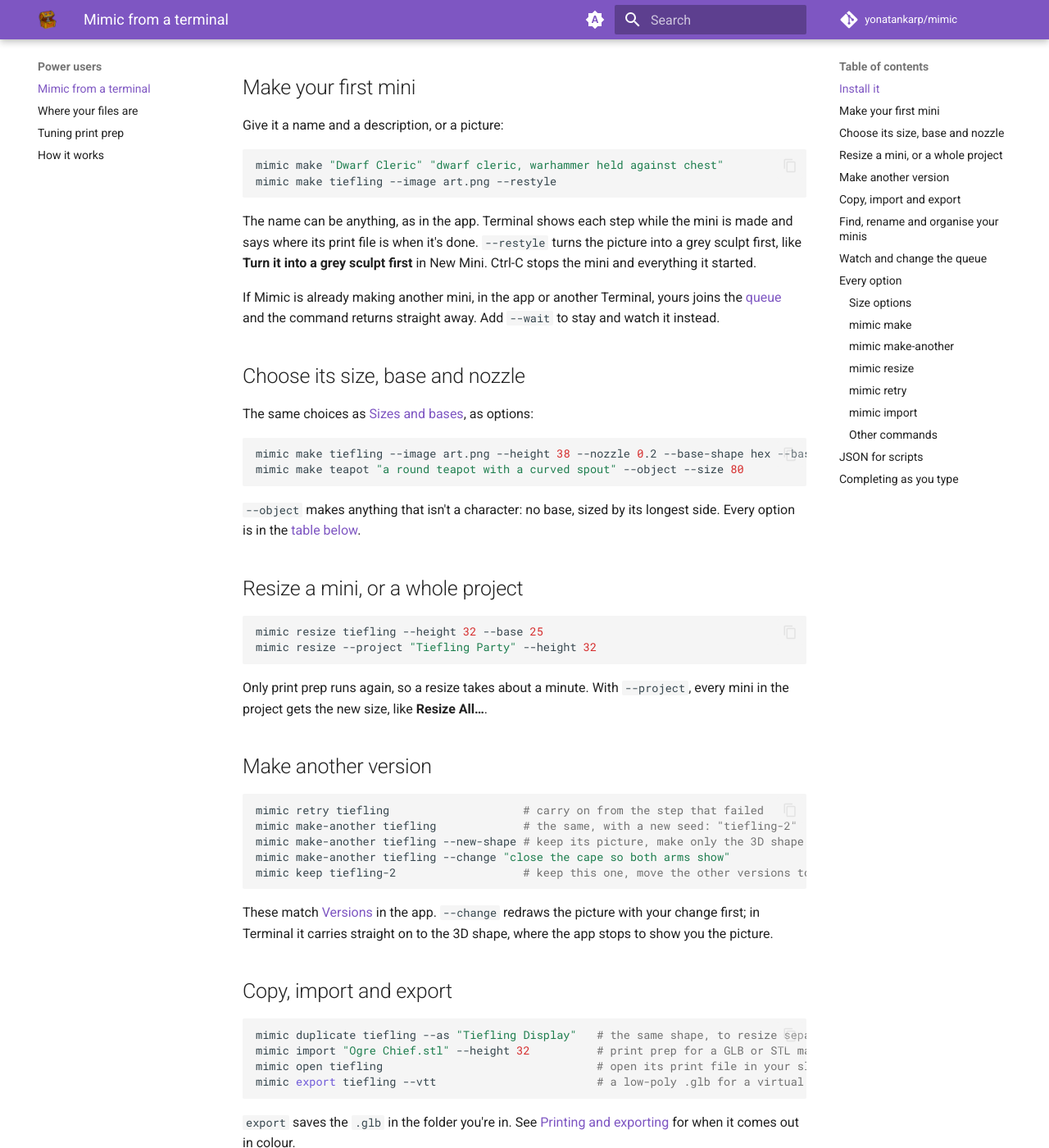
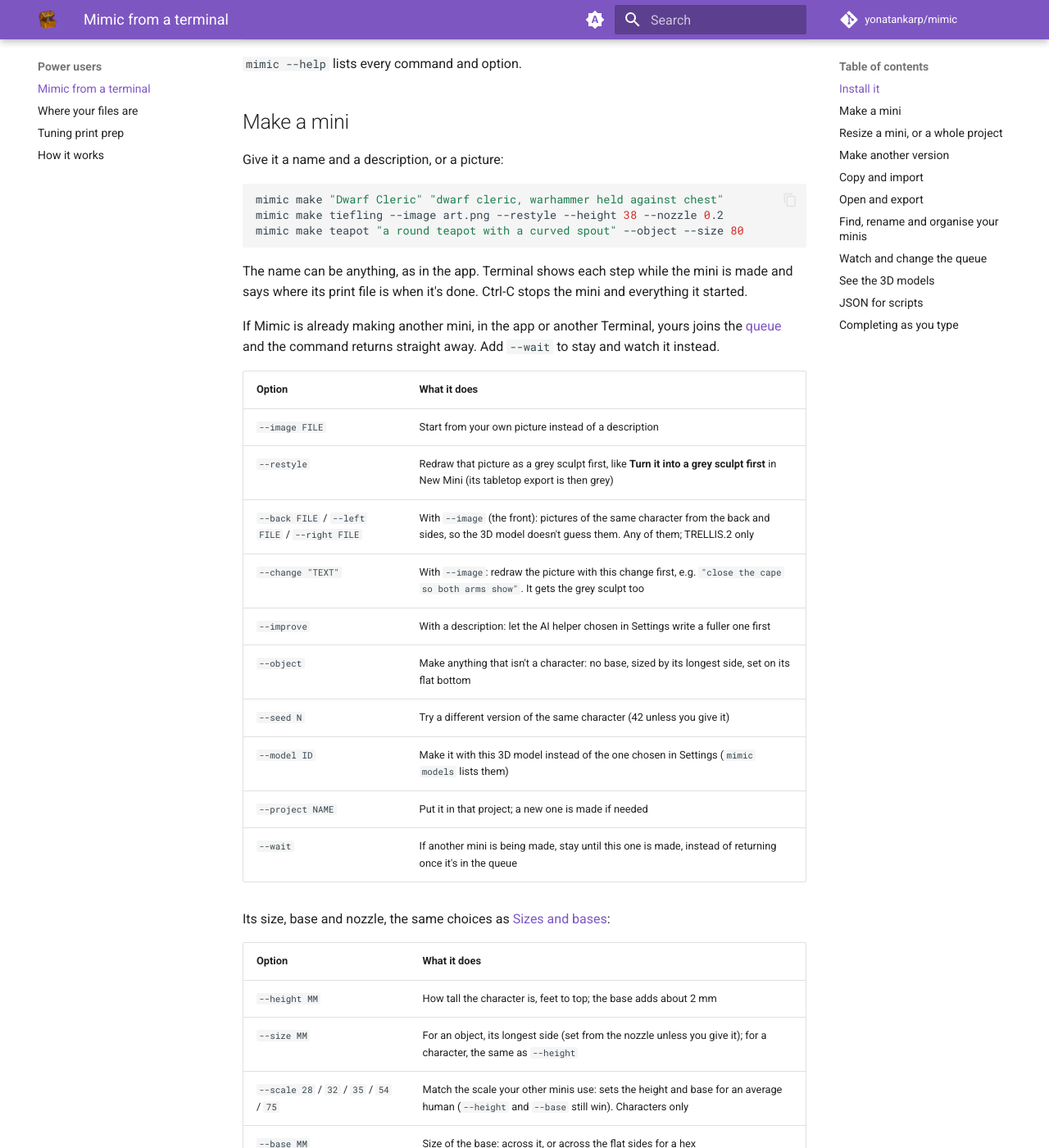
Before and after one commit to yonatankarp/mimic, an MkDocs documentation site: the page built from docs/cli.md, in a window 1280 px wide and 1400 px high, scrolled down 562 px. Shown: the whole window at 82% size. Built offline with MkDocs 1.6.1 and Material for MkDocs 9.7.7, drawn with Linux system fonts in a browser that asks for light colours; comment, search, counter and statistics services are not loaded; some of the changed text lies outside the part shown.

Commit message:
docs: each terminal section lists the options its commands take

````diff
--- /dev/null
+++ b/docs/.snippets/size-options.md
@@ -0,0 +1,13 @@
+| Option | What it does |
+|---|---|
+| `--height MM` | How tall the character is, feet to top; the base adds about 2 mm |
+| `--size MM` | For an object, its longest side (set from the nozzle unless you give it); for a character, the same as `--height` |
+| `--scale 28` / `32` / `35` / `54` / `75` | Match the scale your other minis use: sets the height and base for an average human (`--height` and `--base` still win). Characters only |
+| `--base MM` | Size of the base: across it, or across the flat sides for a hex |
+| `--base-shape round` / `square` / `hex` | The base's shape (round unless you give it) |
+| `--base-style plain` / `stone` / `wood` / `cobble` | A floor pressed into the top of the base: flagstones, planks or cobblestones (plain unless you give it) |
+| `--magnet 5x2` / `6x2` / `8x3` / `none` | A hole under the base for a round magnet this wide by this tall, in mm, with a little room to spare; the base gets taller to fit it (none unless you give it) |
+| `--nozzle 0.2` / `0.4` / `0.6` | Your printer's nozzle |
+| `--inflate MM` | Extra thickness for thin parts (set from the nozzle unless you give it) |
+| `--no-base` | Keep the character's own base instead of adding one |
+| `--add-base` | Give an object a base too (sized to its shadow unless you give `--base`) |
--- a/docs/cli.md
+++ b/docs/cli.md
@@ -3,6 +3,8 @@
 Everything Mimic does in its window, it also does as a `mimic` command in Terminal, with the same
 engine and the same minis. It's handy for making a batch of minis from a script, resizing a whole
 project in one go, or reading your minis as JSON.
+
+Each section below shows the commands for one job, then every option those commands take.
 
 ## Install it
 
@@ -17,34 +19,38 @@
 
 `mimic --help` lists every command and option.
 
-## Make your first mini
+## Make a mini
 
 Give it a name and a description, or a picture:
 
 ```bash
 mimic make "Dwarf Cleric" "dwarf cleric, warhammer held against chest"
-mimic make tiefling --image art.png --restyle
+mimic make tiefling --image art.png --restyle --height 38 --nozzle 0.2
+mimic make teapot "a round teapot with a curved spout" --object --size 80
 ```
 
 The name can be anything, as in the app. Terminal shows each step while the mini is made and says
-where its print file is when it's done. `--restyle` turns the picture into a grey sculpt first,
-like **Turn it into a grey sculpt first** in New Mini. Ctrl-C stops the mini and everything it
-started.
+where its print file is when it's done. Ctrl-C stops the mini and everything it started.
 
 If Mimic is already making another mini, in the app or another Terminal, yours joins the
 [queue](queue.md) and the command returns straight away. Add `--wait` to stay and watch it instead.
 
-## Choose its size, base and nozzle
+| Option | What it does |
+|---|---|
+| `--image FILE` | Start from your own picture instead of a description |
+| `--restyle` | Redraw that picture as a grey sculpt first, like **Turn it into a grey sculpt first** in New Mini (its tabletop export is then grey) |
+| `--back FILE` / `--left FILE` / `--right FILE` | With `--image` (the front): pictures of the same character from the back and sides, so the 3D model doesn't guess them. Any of them; TRELLIS.2 only |
+| `--change "TEXT"` | With `--image`: redraw the picture with this change first, e.g. `"close the cape so both arms show"`. It gets the grey sculpt too |
+| `--improve` | With a description: let the AI helper chosen in Settings write a fuller one first |
+| `--object` | Make anything that isn't a character: no base, sized by its longest side, set on its flat bottom |
+| `--seed N` | Try a different version of the same character (42 unless you give it) |
+| `--model ID` | Make it with this 3D model instead of the one chosen in Settings (`mimic models` lists them) |
+| `--project NAME` | Put it in that project; a new one is made if needed |
+| `--wait` | If another mini is being made, stay until this one is made, instead of returning once it's in the queue |
 
-The same choices as [Sizes and bases](sizes-and-bases.md), as options:
+Its size, base and nozzle, the same choices as [Sizes and bases](sizes-and-bases.md):
 
-```bash
-mimic make tiefling --image art.png --height 38 --nozzle 0.2 --base-shape hex --base-style stone
-mimic make teapot "a round teapot with a curved spout" --object --size 80
-```
-
-`--object` makes anything that isn't a character: no base, sized by its longest side. Every option
-is in the [table below](#every-option).
+--8<-- "docs/.snippets/size-options.md"
 
 ## Resize a mini, or a whole project
 
@@ -54,7 +60,17 @@
 ```
 
 Only print prep runs again, so a resize takes about a minute. With `--project`, every mini in the
-project gets the new size, like **Resize All…**.
+project gets the new size, like **Resize All…**. A resize keeps the mini's base shape, floor, magnet
+and nozzle unless you give them.
+
+| `resize` option | What it does |
+|---|---|
+| `--project NAME` | Resize every mini in that project, instead of one mini |
+| `--wait` | If another mini is being made, stay until this one is resized |
+
+Plus the size, base and nozzle to resize it to:
+
+--8<-- "docs/.snippets/size-options.md"
 
 ## Make another version
 
@@ -66,21 +82,50 @@
 mimic keep tiefling-2                   # keep this one, move the other versions to the Trash
 ```
 
-These match [Versions](versions.md) in the app. `--change` redraws the picture with your change
-first; in Terminal it carries straight on to the 3D shape, where the app stops to show you the
-picture.
+These match [Versions](versions.md) in the app. `make-another` uses the mini's own picture or
+description and sizes. `retry` takes only `--wait`; `keep` takes no options.
 
-## Copy, import and export
+| `make-another` option | What it does |
+|---|---|
+| `--new-shape` | Keep the picture it made and make only the 3D shape again |
+| `--change "TEXT"` | Redraw the picture with this change first. It starts from the picture this mini was made from, so changes add up. In Terminal it carries straight on; the app stops to show you the picture first |
+| `--seed N` | Use this seed instead of a new one |
+| `--wait` | If another mini is being made, stay until this one is made |
+
+## Copy and import
 
 ```bash
 mimic duplicate tiefling --as "Tiefling Display"   # the same shape, to resize separately
 mimic import "Ogre Chief.stl" --height 32          # print prep for a GLB or STL made elsewhere
-mimic open tiefling                                # open its print file in your slicer
-mimic export tiefling --vtt                        # a low-poly .glb for a virtual tabletop
 ```
 
-`export` saves the `.glb` in the folder you're in. See [Printing and exporting](printing.md) for
-when it comes out in colour.
+`duplicate` needs `--as "<new name>"`, the copy's name, and takes nothing else. `import` takes the
+model as it is, so it has no picture options:
+
+| `import` option | What it does |
+|---|---|
+| `--object` | It isn't a character: no base, sized by its longest side |
+| `--project NAME` | Put it in that project; a new one is made if needed |
+| `--wait` | If another mini is being made, stay until this one is made |
+
+Plus its size, base and nozzle:
+
+--8<-- "docs/.snippets/size-options.md"
+
+## Open and export
+
+```bash
+mimic open tiefling           # open its print file in your slicer
+mimic export tiefling --vtt   # a low-poly .glb for a virtual tabletop
+```
+
+`open` uses the slicer chosen in Settings and takes no options. `export` saves the `.glb` in the
+folder you're in; see [Printing and exporting](printing.md) for when it comes out in colour.
+
+| `export` option | What it does |
+|---|---|
+| `--vtt` | The kind of export, for a virtual tabletop (needed) |
+| `--triangles N` | How many triangles the low-poly model has (5,000 unless you give it) |
 
 ## Find, rename and organise your minis
 
@@ -89,14 +134,25 @@
 mimic info tiefling                         # its size, filament, how it was made and its versions
 mimic rename tiefling --to "Tiefling Warlock"
 mimic trash tiefling-3                      # to the Trash, where you can put it back
+mimic projects
 mimic project create "Orc Warband"
-mimic move tiefling --project "Orc Warband" # or --unsorted
-mimic project delete "Orc Warband"          # its minis go to Unsorted; --trash-minis trashes them
+mimic project rename "Orc Warband" --to "Orc Horde"
+mimic move tiefling --project "Orc Horde"   # or --unsorted
+mimic project delete "Orc Horde"            # its minis go to Unsorted
 ```
 
 A mini goes by its name in `mimic list`, or by the name you gave it in Mimic:
 `mimic info "Élodie"`. Changes show in the app straight away. See
 [Your minis and projects](organizing.md).
+
+| Option | Commands | What it does |
+|---|---|---|
+| `--json` | `list`, `info`, `projects` | Print it as JSON, for scripts ([below](#json-for-scripts)) |
+| `--to NAME` | `rename`, `project rename` | The new name (needed) |
+| `--project NAME` / `--unsorted` | `move` | Where to move it (one of them is needed) |
+| `--trash-minis` | `project delete` | Move the project's minis to the Trash too, instead of to Unsorted |
+
+`trash` takes one or more names and no options; `project create` takes only the project's name.
 
 ## Watch and change the queue
 
@@ -110,86 +166,22 @@
 
 There's one queue for the app and every Terminal. See [The queue](queue.md).
 
-## Every option
+| Option | Commands | What it does |
+|---|---|---|
+| `--json` | `queue` | Print it as JSON, for scripts ([below](#json-for-scripts)) |
+| `--to front` / `end` / `<place>` | `queue move` | Where to move it: first, last, or a place from 1 |
+| `--up` / `--down` | `queue move` | One place up or down |
 
-Not every command takes every option. The size options are shared by `make`, `resize` and
-`import`; the rest belong to one or two commands each.
+`queue remove`, `queue pause`, `queue resume` and `stop` take no options.
 
-### Size options
+## See the 3D models
 
-For `make`, `resize` (one mini or `--project`) and `import`.
+```bash
+mimic models   # the 3D models, which are downloaded, and which one Mimic uses
+```
 
-| Option | What it does |
-|---|---|
-| `--height MM` | How tall the character is, feet to top; the base adds about 2 mm |
-| `--size MM` | For an object, its longest side (set from the nozzle unless you give it); for a character, the same as `--height` |
-| `--scale 28` / `32` / `35` / `54` / `75` | Match the scale your other minis use: sets the height and base for an average human (`--height` and `--base` still win). Characters only |
-| `--base MM` | Size of the base: across it, or across the flat sides for a hex |
-| `--base-shape round` / `square` / `hex` | The base's shape (round unless you give it) |
-| `--base-style plain` / `stone` / `wood` / `cobble` | A floor pressed into the top of the base: flagstones, planks or cobblestones (plain unless you give it) |
-| `--magnet 5x2` / `6x2` / `8x3` / `none` | A hole under the base for a round magnet this wide by this tall, in mm, with a little room to spare; the base gets taller to fit it (none unless you give it) |
-| `--nozzle 0.2` / `0.4` / `0.6` | Your printer's nozzle |
-| `--inflate MM` | Extra thickness for thin parts (set from the nozzle unless you give it) |
-| `--no-base` | Keep the character's own base instead of adding one |
-| `--add-base` | Give an object a base too (sized to its shadow unless you give `--base`) |
-
-A resize keeps the mini's base shape, floor, magnet and nozzle unless you give them.
-
-### `mimic make`
-
-`mimic make "<name>" "<description>"` or `mimic make "<name>" --image <picture>`, plus the size
-options and:
-
-| Option | What it does |
-|---|---|
-| `--image FILE` | Start from your own picture instead of a description |
-| `--restyle` | Redraw that picture as a grey sculpt first (its tabletop export is then grey) |
-| `--back FILE` / `--left FILE` / `--right FILE` | With `--image` (the front): pictures of the same character from the back and sides, so the 3D model doesn't guess them. Any of them; TRELLIS.2 only |
-| `--change "TEXT"` | With `--image`: redraw the picture with this change first, e.g. `"close the cape so both arms show"`. It gets the grey sculpt too |
-| `--improve` | With a description: let the AI helper chosen in Settings write a fuller one first |
-| `--object` | Make anything that isn't a character: no base, sized by its longest side, set on its flat bottom |
-| `--seed N` | Try a different version of the same character (42 unless you give it) |
-| `--model ID` | Make it with this 3D model instead of the one chosen in Settings (`mimic models` lists them) |
-| `--project NAME` | Put it in that project; a new one is made if needed |
-| `--wait` | If another mini is being made, stay until this one is made, instead of returning once it's in the queue |
-
-### `mimic make-another`
-
-`mimic make-another <name>` makes the next version, with the mini's own picture or description and
-sizes.
-
-| Option | What it does |
-|---|---|
-| `--new-shape` | Keep the picture it made and make only the 3D shape again |
-| `--change "TEXT"` | Redraw the picture with this change first. It starts from the picture this mini was made from, so changes add up. In Terminal it carries straight on; the app stops to show you the picture first |
-| `--seed N` | Use this seed instead of a new one |
-| `--wait` | As for `make` |
-
-### `mimic resize`
-
-`mimic resize <name>`, or `mimic resize --project "<project>"` for every mini in a project (like
-**Resize All…**). Takes the size options and `--wait`.
-
-### `mimic retry`
-
-`mimic retry <name>` carries on from the step that failed. Takes `--wait`.
-
-### `mimic import`
-
-`mimic import <file.glb|file.stl>` takes the model as it is. Takes the size options, `--object`,
-`--project NAME` and `--wait`.
-
-### Other commands
-
-| Command | Options |
-|---|---|
-| `mimic duplicate <name>` | `--as "<new name>"`, the copy's name (needed) |
-| `mimic export <name>` | `--vtt` (needed), and `--triangles N` for how many triangles the low-poly model has (5,000 unless you give it) |
-| `mimic rename <name>`, `mimic project rename "<project>"` | `--to "<new name>"` (needed) |
-| `mimic move <name>` | `--project "<project>"` or `--unsorted` |
-| `mimic project delete "<project>"` | `--trash-minis` moves its minis to the Trash too, instead of to Unsorted |
-| `mimic queue move <name>` | `--to front`, `--to end`, `--to <place>`, `--up` or `--down` |
-| `mimic list`, `projects`, `queue`, `models`, `info <name>` | `--json` prints it as JSON, for scripts ([below](#json-for-scripts)) |
+`--json` prints it as JSON. Change the model in **Settings → 3D Model**, or for one mini with
+`make --model`.
 
 ## JSON for scripts
 
````
